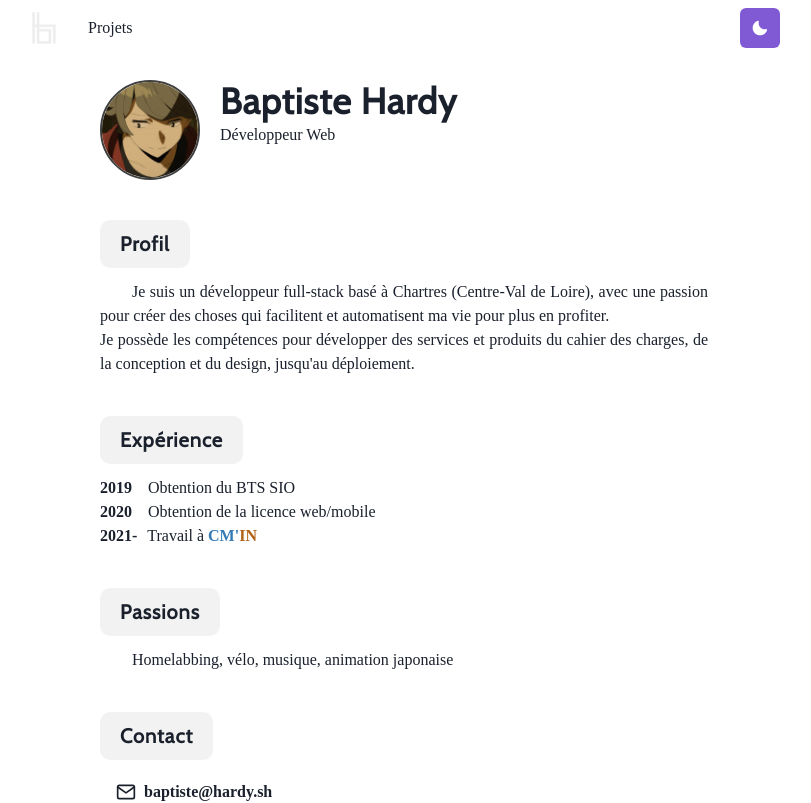
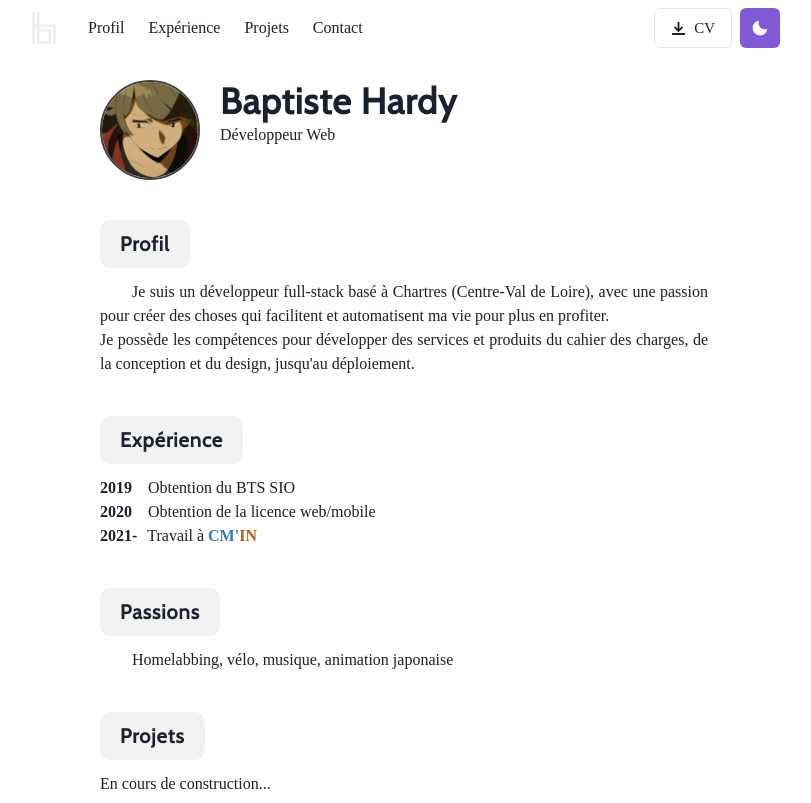
Before and after one commit to baptistehardy/baptiste.hardy.sh, a Next.js app: page / in a window 1280 px wide. Shown: the top 803 px of the page, without its empty margins (236-1047 px from the left). Built offline with nearby package versions, Linux system fonts and the light colour scheme; a web font is replaced by a local one.

Commit message:
Merge project page to index, dummy links in navbar, show CV link button

```diff
--- a/src/components/Navbar.tsx
+++ b/src/components/Navbar.tsx
@@ -53,18 +53,27 @@ const Navbar = () => {
                     flexGrow={1}
                     mt={{ base: 4, md: 0 }}
                 >
-                    <LinkItem href={'/projects'}>
-                        Projets
+                    <LinkItem href={'/'}>
+                        Profil
+                    </LinkItem>
+                    <LinkItem href={'/'}>
+                        Expérience
+                    </LinkItem>
+                    <LinkItem href={'/'}>
+                        Projets {/* ou Travaux */}
+                    </LinkItem>
+                    <LinkItem href={'/'}>
+                        Contact
                     </LinkItem>
                 </Stack>
 
                 { /** @ts-ignore */ }
                 <Box flex={1} align={'right'}>
-                    {/*<Link href={'https://rxresu.me/baptistehardy/baha2022'} target={'_blank'} _hover={{ textDecoration: 'none' }}>*/}
-                    {/*    <Button leftIcon={<DownloadIcon/>} mr={2} variant={'outline'} fontSize={'15px'} fontWeight={'normal'} title={'Télécharger mon CV'}>*/}
-                    {/*        CV*/}
-                    {/*    </Button>*/}
-                    {/*</Link>*/}
+                    <Link href={'https://rxresu.me/baptistehardy/baha2022'} target={'_blank'} _hover={{ textDecoration: 'none' }}>
+                        <Button leftIcon={<DownloadIcon/>} mr={2} variant={'outline'} fontSize={'15px'} fontWeight={'normal'} title={'Télécharger mon CV'}>
+                            CV
+                        </Button>
+                    </Link>
                     <ThemeButton />
 
                     <Box ml={2} display={{ base: 'inline-block', md: 'none' }}>
@@ -76,9 +85,6 @@ const Navbar = () => {
                                 aria-label={'Menu'}
                             />
                             <MenuList>
-                                <NextLink href={'/'} passHref>
-                                    <MenuItem as={Link}>Home</MenuItem>
-                                </NextLink>
                                 <NextLink href={'/projects'} passHref>
                                     <MenuItem as={Link}>Projets</MenuItem>
                                 </NextLink>
--- a/src/pages/index.tsx
+++ b/src/pages/index.tsx
@@ -7,6 +7,7 @@ import { Timeline, TimelineSectionType } from "../components/Timeline"
 import { Box, Flex, Heading, Image, Text, useColorModeValue } from "@chakra-ui/react"
 import ContactList, { ContactType } from "../components/ContactList"
 import { GitHub, Gitlab, Mail } from "react-feather"
+import ProjectCard, { Project } from "../components/ProjectCard"
 
 const Home: NextPage = () => {
 
@@ -27,6 +28,39 @@ const Home: NextPage = () => {
                 </Text>
             )
         }
+    ]
+
+    const projects: Array<Project> = [
+        // {
+        //     image: {
+        //         src: 'https://picsum.photos/200/200',
+        //         alt: 'Projet 1'
+        //     },
+        //     title: 'Projet 1',
+        //     description: "Lorem ipsum dolor sit amet, consectetur adipisicing elit. Accusamus animi assumenda cupiditate delectus dignissimos ea fugiat illum incidunt inventore magnam nisi",
+        //     tags: ['Tag 1', 'Tag 2', 'Tag 3'],
+        //     slug: 'project'
+        // },
+        // {
+        //     image: {
+        //         src: 'https://picsum.photos/200/200',
+        //         alt: 'Projet 2'
+        //     },
+        //     title: 'Projet 2',
+        //     description: 'Lorem ipsum dolor sit amet, consectetur adipisicing elit. Accusamus animi assumenda cupiditate delectus dignissimos ea fugiat illum incidunt inventore magnam nisi',
+        //     tags: ['Tag 1', 'Tag 2', 'Tag 3'],
+        //     slug: 'project'
+        // },
+        // {
+        //     image: {
+        //         src: 'https://picsum.photos/200/200',
+        //         alt: 'Projet 3'
+        //     },
+        //     title: 'Projet 3',
+        //     description: 'Lorem ipsum dolor sit amet, consectetur adipisicing elit. Accusamus animi assumenda cupiditate delectus dignissimos ea fugiat illum incidunt inventore magnam nisi',
+        //     tags: ['Tag 1', 'Tag 2', 'Tag 3'],
+        //     slug: 'project'
+        // },
     ]
 
     const contacts: Array<ContactType> = [
@@ -51,6 +85,8 @@ const Home: NextPage = () => {
         //     icon: <Twitter size={20} />
         // },
     ]
+
+    let delay = 0
 
     return (
         <Layout title={'Accueil'}>
@@ -101,6 +137,19 @@ const Home: NextPage = () => {
                     Homelabbing, vélo, musique, animation japonaise
                 </Paragraph>
             </Section>
+            <Section>
+                <SectionTitle>
+                    Projets
+                </SectionTitle>
+                { projects.length == 0 ?
+                    (<Text paddingBottom={6}>En cours de construction...</Text>) :
+                    projects.map((project, key) => {
+                        delay += 0.1
+                        return <ProjectCard key={key} project={project} delay={delay} />
+                    })
+                }
+            </Section>
+
             <Section delay={0.2}>
                 <SectionTitle>
                     Contact
```
Also changed, not shown: src/pages/projects.tsx (deleted, +0 -58 lines).
